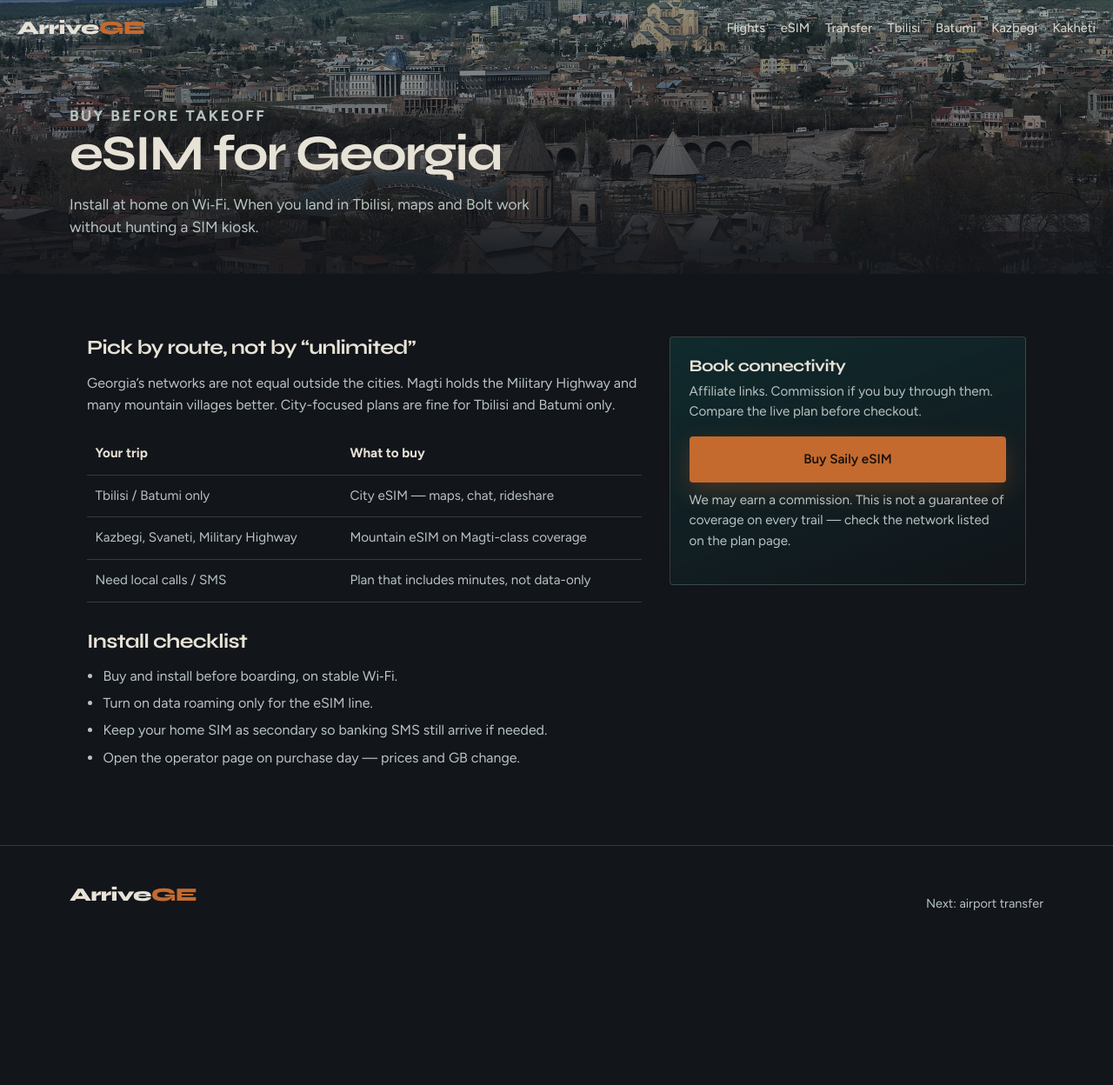
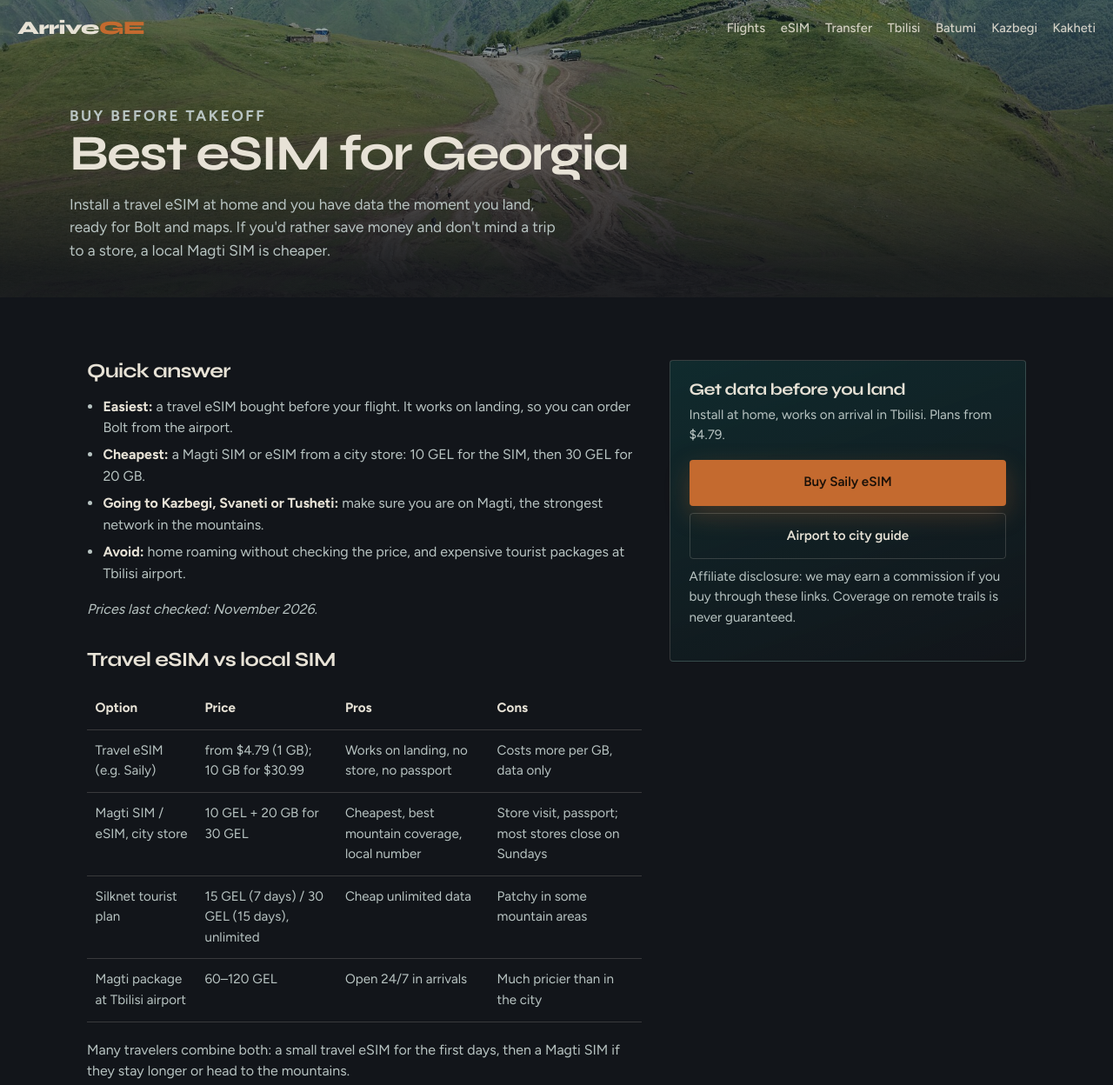
Before and after one commit to zemskovandrei/ArriveGE, an Astro site: page /esim-georgia in a window 1280 px wide. Shown: the top 1248 px of the page at 87% size. Before the commit the page ends 1113 px from the top, so only its background shows below. Built offline with nearby package versions, Linux system fonts and the light colour scheme; Astro itself is replaced by a stand-in of ours.

Commit message:
Expand eSIM page into full Georgia eSIM vs SIM guide
- Travel eSIM vs Magti/Silknet comparison, Saily plan table
- Data needs, mountain coverage, install checklist, FAQ + schema

Co-Authored-By: Claude Opus 5.5 <noreply@anthropic.com>
Claude-Session: https://claude.ai/code/session_01CzxWXgag43t4r6B71yHHkF

```diff
--- a/src/pages/esim-georgia.astro
+++ b/src/pages/esim-georgia.astro
@@ -1,75 +1,192 @@
 ---
 import BaseLayout from "../layouts/BaseLayout.astro";
 import { aff } from "../data/affiliates";
-import { asset } from "../lib/paths";
-const pageImage = asset("images/hero.jpg");
+import { asset, path } from "../lib/paths";
+const pageImage = asset("images/page-mountains.jpg");
+
+const faq = [
+  {
+    q: "Do I need an eSIM in Georgia, or is Wi-Fi enough?",
+    a: "Get mobile data. You need it to order Bolt at the airport, use maps and stay in touch on day trips. Airport Wi-Fi is often too weak to book a ride.",
+  },
+  {
+    q: "Which mobile network is best in Georgia?",
+    a: "Magti is generally the strongest, especially in the mountains. Silknet and Cellfie work well in cities but can be patchy in Upper Svaneti and other remote areas.",
+  },
+  {
+    q: "How much data do I need for a week in Georgia?",
+    a: "About 3 GB is enough for maps, messaging and Bolt on a one-week city trip. Take 10 GB or more if you stream, share a lot of photos or use your phone as a hotspot.",
+  },
+  {
+    q: "Is a local SIM cheaper than an eSIM?",
+    a: "Yes. A Magti SIM or eSIM costs 10 GEL and 20 GB for 30 days costs 30 GEL. But you need to find a store, show your passport and set it up after you land. A travel eSIM works the moment you arrive.",
+  },
+  {
+    q: "Can I buy a SIM card in Kazbegi or Mestia?",
+    a: "Don't count on it. Magti has no stores in Stepantsminda (Kazbegi) or Mestia, so sort out your data in Tbilisi, Kutaisi or Batumi, or before you fly.",
+  },
+  {
+    q: "Will my phone work with an eSIM?",
+    a: "Most iPhones from the XS onward and recent Samsung Galaxy and Google Pixel phones support eSIM. The phone must also be carrier-unlocked. Dial *#06#: if you see an EID number, your phone supports eSIM.",
+  },
+];
+
+const faqSchema = JSON.stringify({
+  "@context": "https://schema.org",
+  "@type": "FAQPage",
+  mainEntity: faq.map((f) => ({
+    "@type": "Question",
+    name: f.q,
+    acceptedAnswer: { "@type": "Answer", text: f.a },
+  })),
+});
 ---
 
 <BaseLayout
-  title="eSIM for Georgia — city vs mountains | ArriveGE"
-  description="Buy a Georgia eSIM before your flight. Choose a city plan for Tbilisi and Batumi, or mountain coverage for Kazbegi and the Military Highway."
+  title="Best eSIM for Georgia (2026): Prices, Networks & Local SIM vs eSIM | ArriveGE"
+  description="Which eSIM or SIM card to get for Georgia: travel eSIM prices, Magti and Silknet local plans, mountain coverage for Kazbegi and Svaneti, and how much data you need. Checked November 2026."
   nextHref="/tbilisi-airport-transfer"
   nextLabel="airport transfer"
 >
+  <script type="application/ld+json" set:html={faqSchema} />
+
   <header class="page-hero has-photo" style={`--page-image: url('${pageImage}')`}>
     <div class="page-hero-inner" data-reveal>
       <p class="section-kicker">Buy before takeoff</p>
-      <h1>eSIM for Georgia</h1>
+      <h1>Best eSIM for Georgia</h1>
       <p>
-        Install at home on Wi‑Fi. When you land in Tbilisi, maps and Bolt work without hunting a SIM kiosk.
+        Install a travel eSIM at home and you have data the moment you land, ready for Bolt and maps. If you'd rather save
+        money and don't mind a trip to a store, a local Magti SIM is cheaper.
       </p>
     </div>
   </header>
 
   <main class="section content-grid">
     <article class="prose" data-reveal>
-      <h2>Pick by route, not by “unlimited”</h2>
-      <p>
-        Georgia’s networks are not equal outside the cities. Magti holds the Military Highway and many mountain villages
-        better. City-focused plans are fine for Tbilisi and Batumi only.
-      </p>
+      <h2>Quick answer</h2>
+      <ul>
+        <li><strong>Easiest:</strong> a travel eSIM bought before your flight. It works on landing, so you can order Bolt from the airport.</li>
+        <li><strong>Cheapest:</strong> a Magti SIM or eSIM from a city store: 10 GEL for the SIM, then 30 GEL for 20 GB.</li>
+        <li><strong>Going to Kazbegi, Svaneti or Tusheti:</strong> make sure you are on Magti, the strongest network in the mountains.</li>
+        <li><strong>Avoid:</strong> home roaming without checking the price, and expensive tourist packages at Tbilisi airport.</li>
+      </ul>
+      <p><em>Prices last checked: November 2026.</em></p>
 
+      <h2>Travel eSIM vs local SIM</h2>
       <table class="compare">
         <thead>
           <tr>
-            <th>Your trip</th>
-            <th>What to buy</th>
+            <th>Option</th>
+            <th>Price</th>
+            <th>Pros</th>
+            <th>Cons</th>
           </tr>
         </thead>
         <tbody>
           <tr>
-            <td>Tbilisi / Batumi only</td>
-            <td>City eSIM — maps, chat, rideshare</td>
+            <td>Travel eSIM (e.g. Saily)</td>
+            <td>from $4.79 (1 GB); 10 GB for $30.99</td>
+            <td>Works on landing, no store, no passport</td>
+            <td>Costs more per GB, data only</td>
           </tr>
           <tr>
-            <td>Kazbegi, Svaneti, Military Highway</td>
-            <td>Mountain eSIM on Magti-class coverage</td>
+            <td>Magti SIM / eSIM, city store</td>
+            <td>10 GEL + 20 GB for 30 GEL</td>
+            <td>Cheapest, best mountain coverage, local number</td>
+            <td>Store visit, passport; most stores close on Sundays</td>
           </tr>
           <tr>
-            <td>Need local calls / SMS</td>
-            <td>Plan that includes minutes, not data-only</td>
+            <td>Silknet tourist plan</td>
+            <td>15 GEL (7 days) / 30 GEL (15 days), unlimited</td>
+            <td>Cheap unlimited data</td>
+            <td>Patchy in some mountain areas</td>
+          </tr>
+          <tr>
+            <td>Magti package at Tbilisi airport</td>
+            <td>60–120 GEL</td>
+            <td>Open 24/7 in arrivals</td>
+            <td>Much pricier than in the city</td>
           </tr>
         </tbody>
       </table>
+      <p>
+        Many travelers combine both: a small travel eSIM for the first days, then a Magti SIM if they stay longer or head to
+        the mountains.
+      </p>
+
+      <h2>Saily eSIM plans for Georgia</h2>
+      <table class="compare">
+        <thead>
+          <tr>
+            <th>Data</th>
+            <th>Valid</th>
+            <th>Price</th>
+            <th>Good for</th>
+          </tr>
+        </thead>
+        <tbody>
+          <tr><td>1 GB</td><td>7 days</td><td>$4.79</td><td>Airport ride and a weekend</td></tr>
+          <tr><td>3 GB</td><td>30 days</td><td>$11.99</td><td>One-week city trip</td></tr>
+          <tr><td>5 GB</td><td>30 days</td><td>$17.99</td><td>1–2 weeks with day trips</td></tr>
+          <tr><td>10 GB</td><td>30 days</td><td>$30.99</td><td>2+ weeks, lots of photos</td></tr>
+          <tr><td>20 GB</td><td>30 days</td><td>$48.99</td><td>Remote work, hotspot</td></tr>
+        </tbody>
+      </table>
+      <p>
+        Hotspot is allowed. The plan activates automatically when you arrive, as long as the eSIM line and data roaming are
+        turned on. <a href={aff("esim")} target="_blank" rel="noopener sponsored noreferrer">See current Saily prices</a>.
+      </p>
+
+      <h2>How much data do you need?</h2>
+      <ul>
+        <li><strong>1–3 GB:</strong> maps, WhatsApp, Bolt and checking reviews on a short city trip.</li>
+        <li><strong>5–10 GB:</strong> two weeks with day trips, Instagram stories and video calls.</li>
+        <li><strong>20 GB or more:</strong> remote work, streaming or sharing a hotspot with your travel partner.</li>
+      </ul>
+
+      <h2>Mountains: Kazbegi, Svaneti, Tusheti</h2>
+      <p>
+        Coverage in Georgia is good in cities but varies in the mountains. Magti is the strongest network there. Silknet and
+        Cellfie can be patchy in Upper Svaneti and at Vardzia.
+      </p>
+      <ul>
+        <li>Buy your SIM before you go: Magti has no stores in Stepantsminda (Kazbegi) or Mestia.</li>
+        <li>Download offline maps of the area in Google Maps or Maps.me before you leave the city.</li>
+        <li>
+          Going to Kazbegi on a tour? See our <a href={path("kazbegi-day-trip")}>Kazbegi day trip guide</a>.
+        </li>
+      </ul>
 
       <h2>Install checklist</h2>
-      <ul>
-        <li>Buy and install before boarding, on stable Wi‑Fi.</li>
-        <li>Turn on data roaming only for the eSIM line.</li>
-        <li>Keep your home SIM as secondary so banking SMS still arrive if needed.</li>
-        <li>Open the operator page on purchase day — prices and GB change.</li>
-      </ul>
+      <ol>
+        <li><strong>Check your phone.</strong> It must support eSIM and be carrier-unlocked. Dial *#06#: an EID number means eSIM is supported.</li>
+        <li><strong>Install at home on Wi-Fi.</strong> Buy and add the eSIM a day or two before the flight. Saily plans can wait up to 180 days before activation.</li>
+        <li><strong>Turn on data roaming for the eSIM line only.</strong> Set the eSIM as your data line so your home SIM doesn't run up roaming charges.</li>
+        <li><strong>Keep your home SIM on for calls and SMS.</strong> You will still get bank codes by text.</li>
+        <li><strong>Install Bolt before you fly</strong> and verify your phone number while you are still at home. Then see <a href={path("tbilisi-airport-transfer")}>how to get from the airport to the city</a>.</li>
+      </ol>
+
+      <h2>FAQ</h2>
+      {
+        faq.map((f) => (
+          <>
+            <h3>{f.q}</h3>
+            <p>{f.a}</p>
+          </>
+        ))
+      }
     </article>
 
     <aside class="action-panel" data-reveal>
-      <h2>Book connectivity</h2>
-      <p>Affiliate links. Commission if you buy through them. Compare the live plan before checkout.</p>
+      <h2>Get data before you land</h2>
+      <p>Install at home, works on arrival in Tbilisi. Plans from $4.79.</p>
       <a class="btn btn-primary" href={aff("esim")} target="_blank" rel="noopener sponsored noreferrer"
         >Buy Saily eSIM</a
       >
+      <a class="btn btn-ghost" href={path("tbilisi-airport-transfer")}>Airport to city guide</a>
       <p class="disclaimer">
-        We may earn a commission. This is not a guarantee of coverage on every trail — check the network listed on the
-        plan page.
+        Affiliate disclosure: we may earn a commission if you buy through these links. Coverage on remote trails is never
+        guaranteed.
       </p>
     </aside>
   </main>
```
